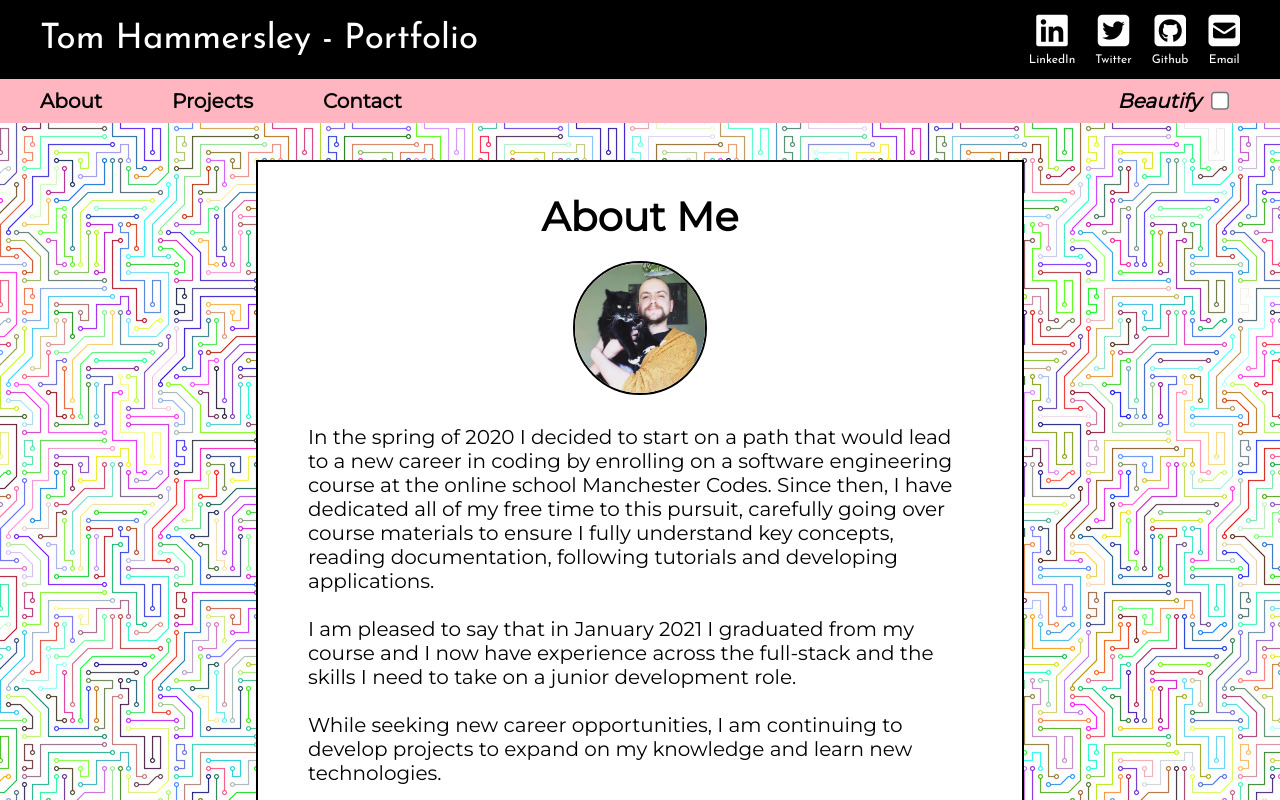
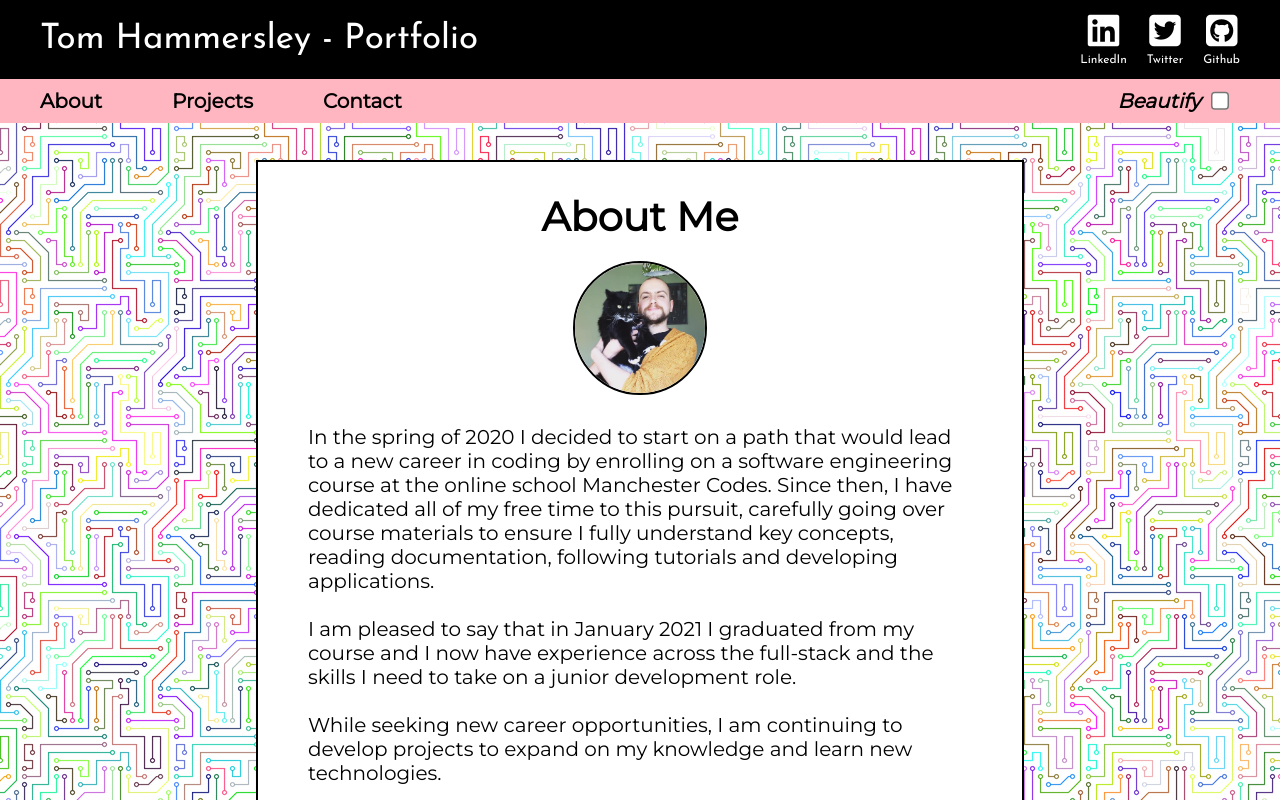
Before and after one commit to scented-wiring/portfolio, a React (Create React App) app: page / in a window 1280 px wide. Shown: the top 800 px of the page. Built offline with nearby package versions, Linux system fonts and the light colour scheme; a web font is replaced by a local one.

Commit message:
rm email link

```diff
--- a/src/components/Header.js
+++ b/src/components/Header.js
@@ -57,18 +57,6 @@ const Header = () => {
                 </div>
               </a>
             </AnimateLink>
-            <AnimateLink>
-              <a
-                href="mailto:thomas.j.hammersley@gmail.com"
-                target="_blank"
-                rel="noreferrer"
-              >
-                <div className="link">
-                  <i className="fas fa-envelope-square fa-3x"></i>
-                  Email
-                </div>
-              </a>
-            </AnimateLink>
           </div>
         </div>
 
```
Also changed, not shown: 1 other file (tests, documents, lock files or other folders).
